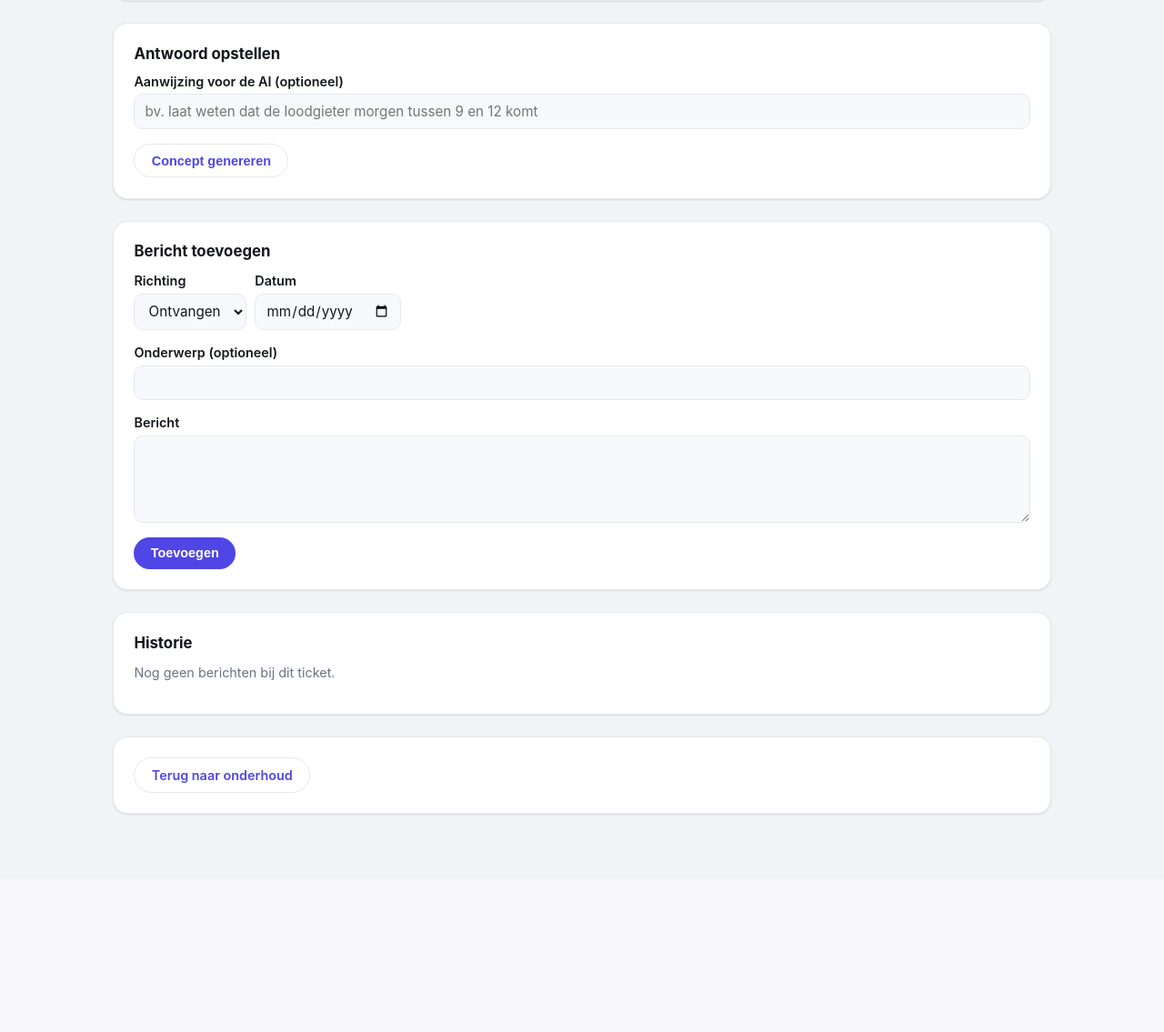
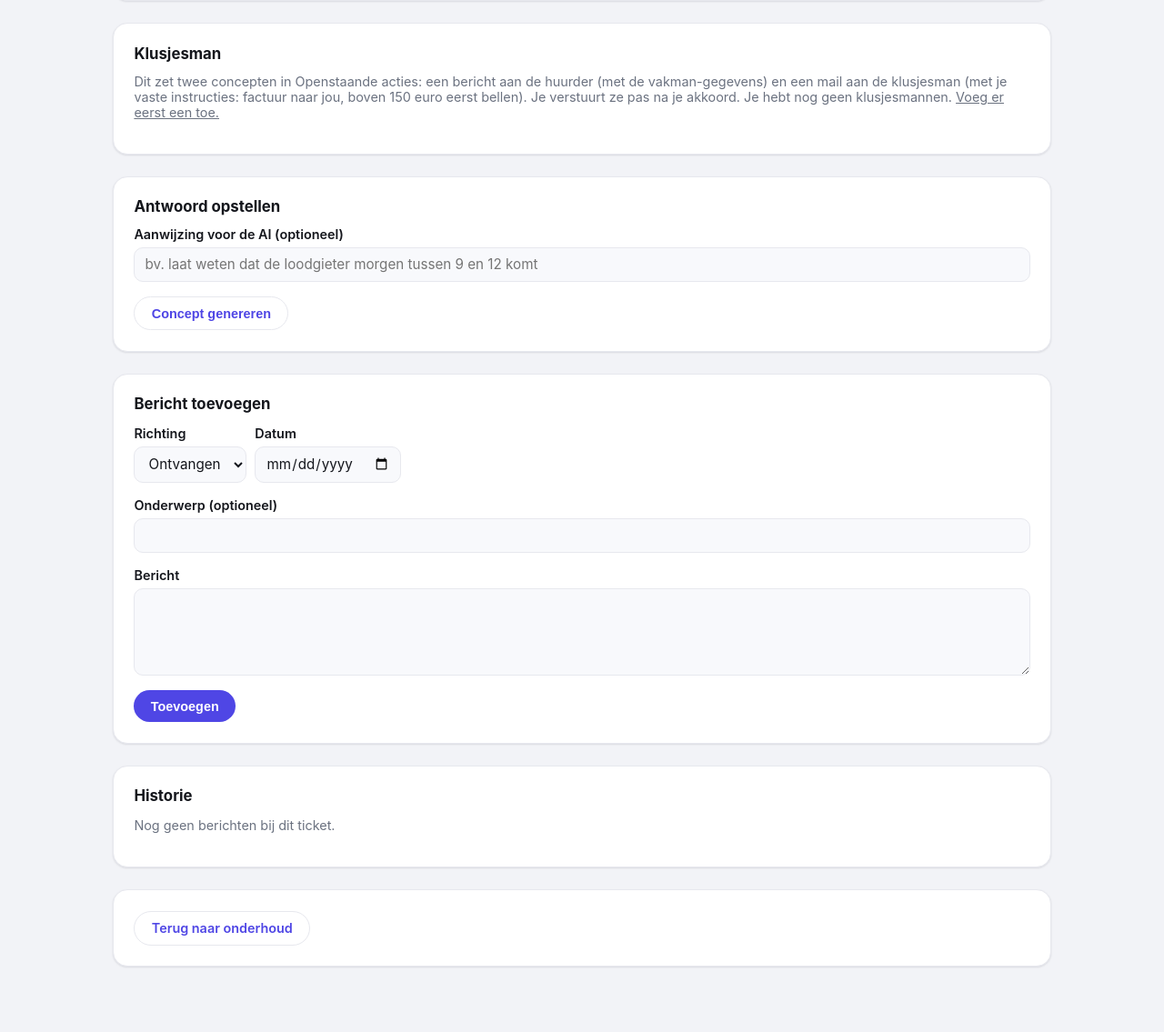
Before and after one commit to jmmreckman/kamerverhuur-scanner, a Flask app: template webapp/templates/onderhoud_detail.html in a window 1280 px wide. Shown: the part 212-1347 px from the top of the page at 91% size. Before the commit the page ends 1109 px from the top, so only its background shows below. Run offline with Flask 3, Linux system fonts and the light colour scheme; the template is opened without the code that fills it, so the values that code supplies are empty; parts of the project's set-up code (start-up, migrations or seed data) failed here and were passed over.

Commit message:
communicatie (Fase 3): klusjesmannen-beheer + dubbele mail
Klusjesmannen-beheer (via Onderhoud -> "Klusjesmannen beheren"): toevoegen
(naam, vak, e-mail, telefoon) en op non-actief/heractiveren.

Op een onderhoudsticket kun je nu een klusjesman inschakelen. Dat zet in een
keer twee concepten in Openstaande acties:
1. een bericht aan de huurder met de vakman-gegevens erin verwerkt (AI);
2. een mail aan de klusjesman als vaste sjabloontekst (geen AI, zodat de vaste
   instructies exact kloppen): factuur rechtstreeks naar de beheerder, en boven
   150 euro eerst bellen. Het beheerder-telefoonnummer komt uit BEHEERDER_TELEFOON
   (env, niet in git); leeg = de mail noemt geen nummer en je vult het in bij het
   goedkeuren.

De klus krijgt de vakman gekoppeld en gaat op status "vakman ingeschakeld".
Beide concepten doorlopen gewoon de goedkeuringswachtrij, dus niets gaat
automatisch de deur uit. De wachtrij labelt nu per concept of het naar de
huurder of de klusjesman gaat.

Co-Authored-By: Claude Opus 4.8 <noreply@anthropic.com>
Claude-Session: https://claude.ai/code/session_01A1CqEaH5MfvneD1xZWbshq

```diff
--- a/webapp/app.py
+++ b/webapp/app.py
@@ -1364,19 +1364,23 @@ def create_app(config: Config | None = None) -> Flask:
             )
         return redirect(url_for("onderhoud_detail", klus_id=klus_id))
 
+    def _render_onderhoud_detail(db, klus, concept=None, stopwoorden=None):
+        return render_template(
+            "onderhoud_detail.html", klus=klus,
+            berichten=communicatie_db.berichten_van_klus(db, klus["id"]),
+            contact=communicatie_db.get_contact(db, klus["contact_id"]) if klus["contact_id"] else None,
+            pand=find_pand(_properties(), klus["pand_slug"]),
+            concept=concept, stopwoorden=stopwoorden or [],
+            statussen=communicatie_db.ALLE_STATUSSEN, status_labels=communicatie_db.STATUS_LABELS,
+            vakmannen=communicatie_db.lijst_vakmannen(db),
+            vakman=communicatie_db.get_vakman(db, klus["vakman_id"]) if klus["vakman_id"] else None,
+        )
+
     @app.route("/onderhoud/<int:klus_id>")
     @login_required
     def onderhoud_detail(klus_id: int):
         db = _comm_db()
-        klus = _klus_of_404(db, klus_id)
-        return render_template(
-            "onderhoud_detail.html", klus=klus,
-            berichten=communicatie_db.berichten_van_klus(db, klus_id),
-            contact=communicatie_db.get_contact(db, klus["contact_id"]) if klus["contact_id"] else None,
-            pand=find_pand(_properties(), klus["pand_slug"]),
-            concept=None, stopwoorden=[],
-            statussen=communicatie_db.ALLE_STATUSSEN, status_labels=communicatie_db.STATUS_LABELS,
-        )
+        return _render_onderhoud_detail(db, _klus_of_404(db, klus_id))
 
     @app.route("/onderhoud/<int:klus_id>/bericht", methods=["POST"])
     @login_required
@@ -1415,11 +1419,7 @@ def create_app(config: Config | None = None) -> Flask:
             stopwoorden = communicatie_ai.vind_ai_stopwoorden(concept)
         except communicatie_ai.CommunicatieAIError as exc:
             flash(str(exc))
-        return render_template(
-            "onderhoud_detail.html", klus=klus, berichten=berichten, contact=contact, pand=pand,
-            concept=concept, stopwoorden=stopwoorden,
-            statussen=communicatie_db.ALLE_STATUSSEN, status_labels=communicatie_db.STATUS_LABELS,
-        )
+        return _render_onderhoud_detail(db, klus, concept=concept, stopwoorden=stopwoorden)
 
     @app.route("/onderhoud/<int:klus_id>/status", methods=["POST"])
     @login_required
@@ -1452,6 +1452,89 @@ def create_app(config: Config | None = None) -> Flask:
               "Concept in de wachtrij gezet. Let op: geen e-mailadres bekend voor deze huurder, "
               "dus versturen kan pas als dat ingevuld is.")
         return redirect(url_for("actie_detail", actie_id=actie_id))
+
+    # --- Klusjesmannen-beheer + vakman inschakelen (dubbele mail) ---
+
+    @app.route("/onderhoud/vakmannen", methods=["GET", "POST"])
+    @login_required
+    def vakmannen_beheer():
+        db = _comm_db()
+        if request.method == "POST":
+            naam = request.form.get("naam", "").strip()
+            if naam:
+                communicatie_db.voeg_vakman_toe(
+                    db, naam=naam, vak=request.form.get("vak", "").strip() or None,
+                    email=request.form.get("email", "").strip() or None,
+                    telefoon=request.form.get("telefoon", "").strip() or None,
+                )
+                flash("Klusjesman toegevoegd.")
+            else:
+                flash("Geef in elk geval een naam op.")
+            return redirect(url_for("vakmannen_beheer"))
+        return render_template(
+            "vakmannen.html", vakmannen=communicatie_db.lijst_vakmannen(db, alleen_actief=False)
+        )
+
+    @app.route("/onderhoud/vakmannen/<int:vakman_id>/actief", methods=["POST"])
+    @login_required
+    def vakman_actief(vakman_id: int):
+        db = _comm_db()
+        communicatie_db.zet_vakman_actief(db, vakman_id, request.form.get("actief") == "1")
+        return redirect(url_for("vakmannen_beheer"))
+
+    @app.route("/onderhoud/<int:klus_id>/vakman-inschakelen", methods=["POST"])
+    @login_required
+    def onderhoud_vakman_inschakelen(klus_id: int):
+        db = _comm_db()
+        klus = _klus_of_404(db, klus_id)
+        vakman = communicatie_db.get_vakman(db, request.form.get("vakman_id", type=int) or 0)
+        if vakman is None:
+            flash("Kies een klusjesman.")
+            return redirect(url_for("onderhoud_detail", klus_id=klus_id))
+        pand = find_pand(_properties(), klus["pand_slug"])
+        contact = communicatie_db.get_contact(db, klus["contact_id"]) if klus["contact_id"] else None
+        huurder_naam = contact["naam"] if contact else "de huurder"
+        adres = (pand.naam if pand else klus["pand_slug"]) + (f" (kamer {klus['kamer']})" if klus["kamer"] else "")
+        reden = klus["titel"] + (f": {klus['omschrijving']}" if klus["omschrijving"] else "")
+        emails = communicatie_db.emails_van_contact(db, klus["contact_id"]) if klus["contact_id"] else []
+
+        # 1. Concept naar de huurder (met de vakman-info erin verwerkt).
+        vakman_contact = ", ".join(x for x in [vakman["telefoon"], vakman["email"]] if x)
+        extra = (
+            f"Laat de huurder weten dat {vakman['naam']}"
+            + (f" ({vakman['vak']})" if vakman["vak"] else "")
+            + " is ingeschakeld voor deze klus"
+            + (f" en rechtstreeks bereikbaar is op {vakman_contact}" if vakman_contact else "")
+            + ". De huurder mag zelf een afspraak maken."
+        )
+        try:
+            huurder_concept = communicatie_ai.genereer_antwoord(
+                config, pand_naam=pand.naam if pand else klus["pand_slug"],
+                huurder_naam=huurder_naam, berichten=communicatie_db.berichten_van_klus(db, klus_id),
+                extra_instructie=extra,
+            )
+            communicatie_db.maak_actie(
+                db, type="concept-huurder", concept_body=huurder_concept,
+                concept_onderwerp=f"Re: {klus['titel']}", contact_id=klus["contact_id"],
+                pand_slug=klus["pand_slug"], klus_id=klus_id, ontvanger=emails[0] if emails else None,
+            )
+        except communicatie_ai.CommunicatieAIError as exc:
+            flash(f"Het AI-concept voor de huurder is niet gelukt ({exc}); de mail aan de klusjesman staat wel klaar.")
+
+        # 2. Mail aan de klusjesman (vaste sjabloontekst met de vaste instructies).
+        vak_onderwerp, vak_body = communicatie_ai.bouw_vakman_mail(
+            vakman_naam=vakman["naam"], vak=vakman["vak"], huurder_naam=huurder_naam,
+            adres=adres, reden=reden, beheerder_telefoon=config.beheerder_telefoon,
+        )
+        communicatie_db.maak_actie(
+            db, type="concept-vakman", concept_body=vak_body, concept_onderwerp=vak_onderwerp,
+            contact_id=klus["contact_id"], pand_slug=klus["pand_slug"], klus_id=klus_id,
+            ontvanger=vakman["email"],
+        )
+        communicatie_db.koppel_vakman(db, klus_id, vakman["id"])
+        communicatie_db.zet_klus_status(db, klus_id, communicatie_db.KLUS_VAKMAN)
+        flash("Klusjesman ingeschakeld. Twee concepten staan klaar in Openstaande acties (huurder + klusjesman).")
+        return redirect(url_for("acties_overzicht"))
 
     # --- Goedkeuringswachtrij (openstaande acties: concepten die op jouw akkoord wachten) ---
 
--- a/webapp/templates/actie_detail.html
+++ b/webapp/templates/actie_detail.html
@@ -4,7 +4,7 @@
 <div class="page-header">
   <h1>Concept goedkeuren</h1>
   <p class="muted">
-    Voor {{ contact.naam if contact else (actie.ontvanger or 'huurder') }}
+    {% if actie.type == 'concept-vakman' %}Mail aan de klusjesman{% else %}Bericht aan {{ contact.naam if contact else (actie.ontvanger or 'huurder') }}{% endif %}
     &middot; {{ pand.naam if pand else actie.pand_slug }}
     {% if actie.klus_id %}&middot; <a href="{{ url_for('onderhoud_detail', klus_id=actie.klus_id) }}">bij onderhoudsticket</a>{% endif %}
     {% if contact and contact.kamer and not actie.klus_id %}&middot; <a href="{{ url_for('huurder_communicatie', pand_slug=actie.pand_slug, kamer_naam=contact.kamer) }}">alle communicatie</a>{% endif %}
--- a/webapp/templates/acties_overzicht.html
+++ b/webapp/templates/acties_overzicht.html
@@ -11,8 +11,8 @@
     {% for r in rijen %}
     <div class="item-box">
       <p style="margin:0 0 .3rem 0">
-        <span class="pil pil-neutral">Concept</span>
-        <strong>{{ r.contact_naam or r.actie.ontvanger or 'Onbekende huurder' }}</strong>
+        <span class="pil pil-neutral">{{ 'Naar klusjesman' if r.actie.type == 'concept-vakman' else 'Naar huurder' }}</span>
+        <strong>{% if r.actie.type == 'concept-vakman' %}{{ r.actie.ontvanger or 'klusjesman' }}{% else %}{{ r.contact_naam or r.actie.ontvanger or 'Onbekende huurder' }}{% endif %}</strong>
         <span class="muted">&middot; {{ r.pand_naam }} &middot; {{ (r.actie.aangemaakt or '')[:10] }}</span>
         {% if not r.actie.ontvanger %}<span class="pil pil-neutral">geen e-mailadres</span>{% endif %}
       </p>
--- a/webapp/templates/onderhoud_detail.html
+++ b/webapp/templates/onderhoud_detail.html
@@ -27,6 +27,31 @@
   {% if contact and klus.kamer %}
   <p class="muted" style="margin-top:.4rem"><a href="{{ url_for('huurder_communicatie', pand_slug=klus.pand_slug, kamer_naam=klus.kamer) }}">Bekijk alle communicatie met {{ contact.naam }}</a></p>
   {% endif %}
+</div>
+
+{# --- Klusjesman -------------------------------------------------------- #}
+<div class="card">
+  <h2>Klusjesman</h2>
+  {% if vakman %}
+  <p>Ingeschakeld: <strong>{{ vakman.naam }}</strong>{% if vakman.vak %} ({{ vakman.vak }}){% endif %}
+    {% if vakman.telefoon %}&middot; {{ vakman.telefoon }}{% endif %}
+    {% if vakman.email %}&middot; {{ vakman.email }}{% endif %}</p>
+  {% endif %}
+  {% if vakmannen %}
+  <form method="post" action="{{ url_for('onderhoud_vakman_inschakelen', klus_id=klus.id) }}">
+    <span style="display:inline-flex;gap:.6rem;flex-wrap:wrap;align-items:center">
+      <label>{{ 'Andere klusjesman inschakelen' if vakman else 'Klusjesman inschakelen' }}
+        <select name="vakman_id" required>
+          <option value="">Kies...</option>
+          {% for v in vakmannen %}<option value="{{ v.id }}">{{ v.naam }}{% if v.vak %} ({{ v.vak }}){% endif %}</option>{% endfor %}
+        </select>
+      </label>
+      <button class="btn" type="submit">Inschakelen + concepten opstellen</button>
+    </span>
+  </form>
+  {% endif %}
+  <p class="muted" style="margin-top:.5rem">Dit zet twee concepten in Openstaande acties: een bericht aan de huurder (met de vakman-gegevens) en een mail aan de klusjesman (met je vaste instructies: factuur naar jou, boven 150 euro eerst bellen). Je verstuurt ze pas na je akkoord.
+    {% if not vakmannen %}Je hebt nog geen klusjesmannen. <a href="{{ url_for('vakmannen_beheer') }}">Voeg er eerst een toe.</a>{% else %}&middot; <a href="{{ url_for('vakmannen_beheer') }}">Klusjesmannen beheren</a>{% endif %}</p>
 </div>
 
 {# --- AI-concept (indien zojuist gegenereerd) ---------------------------- #}
--- a/webapp/templates/onderhoud_overzicht.html
+++ b/webapp/templates/onderhoud_overzicht.html
@@ -5,6 +5,9 @@
   <h1>Onderhoud</h1>
   <p class="muted">Alle onderhoudsklussen over je panden, nieuwste bovenaan.</p>
 </div>
+<p style="margin:-0.75rem 0 1.5rem">
+  <a class="btn btn-secondary" href="{{ url_for('vakmannen_beheer') }}">Klusjesmannen beheren</a>
+</p>
 
 {# --- Nieuw ticket -------------------------------------------------------- #}
 <div class="card">
```
Also changed, not shown: kamerverhuur_scanner/config.py (+7 -0 lines), tests/test_communicatie_ai.py (+22 -0 lines), webapp/communicatie_ai.py (+22 -0 lines), webapp/templates/vakmannen.html (added, +51 -0 lines).
